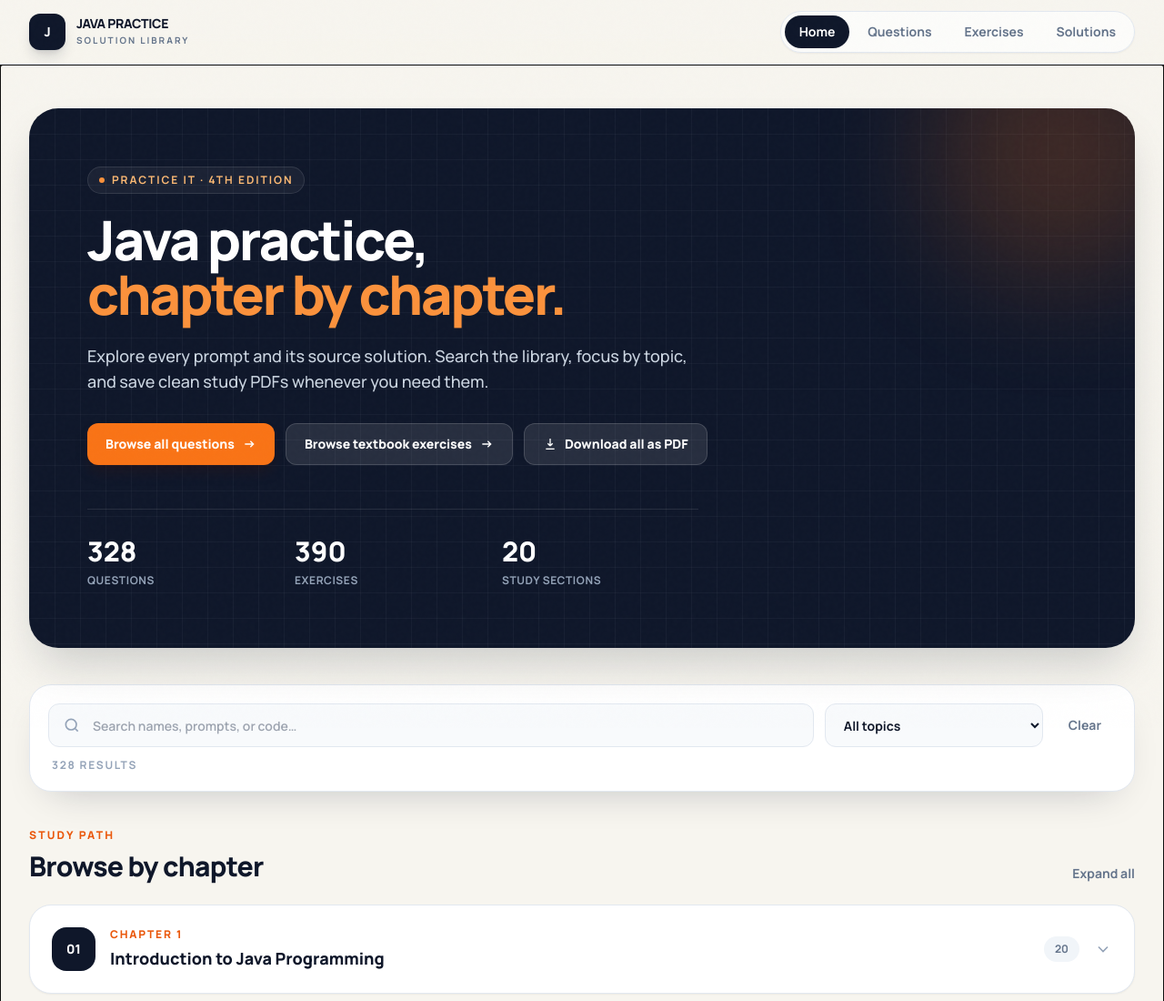
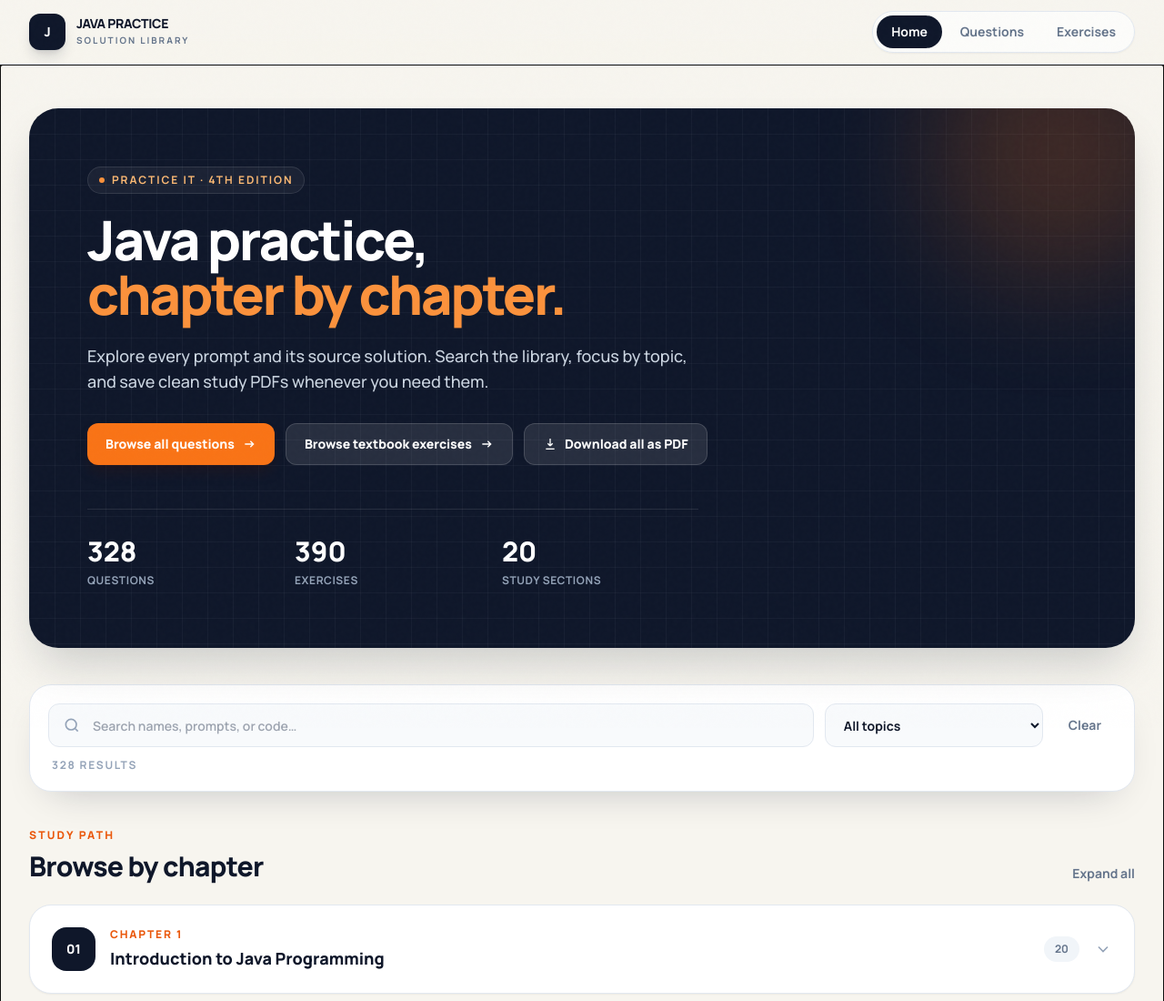
Before and after one commit to JarvisLam-LemonCEO/Java-Practice-it, a website: page index.html in a window 1280 px wide. Shown: the top 1100 px of the page at 91% size. Drawn offline with nearby package versions, Linux system fonts and the light colour scheme.

Commit message:
navigation bar update

```diff
--- a/index.html
+++ b/index.html
@@ -50,7 +50,6 @@
           <a data-nav="home" href="#/" class="nav-link rounded-xl px-2 py-2 text-center text-xs font-bold transition sm:rounded-full sm:px-4 sm:text-sm">Home</a>
           <a data-nav="questions" href="#/questions" class="nav-link rounded-xl px-2 py-2 text-center text-xs font-bold transition sm:rounded-full sm:px-4 sm:text-sm">Questions</a>
           <a data-nav="exercises" href="#/exercises" class="nav-link rounded-xl px-2 py-2 text-center text-xs font-bold transition sm:rounded-full sm:px-4 sm:text-sm">Exercises</a>
-          <a data-nav="solutions" href="#/solutions" class="nav-link rounded-xl px-2 py-2 text-center text-xs font-bold transition sm:rounded-full sm:px-4 sm:text-sm">Solutions</a>
         </div>
       </nav>
     </header>
```
